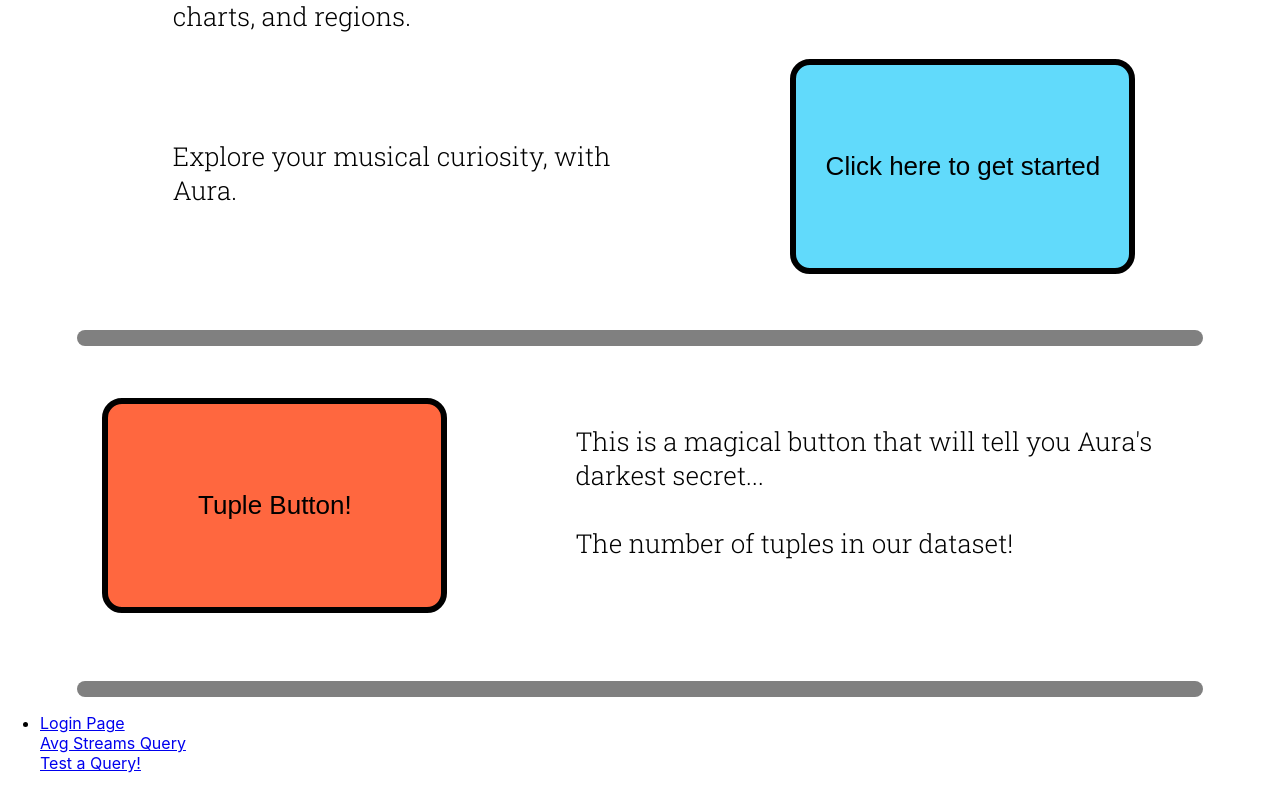
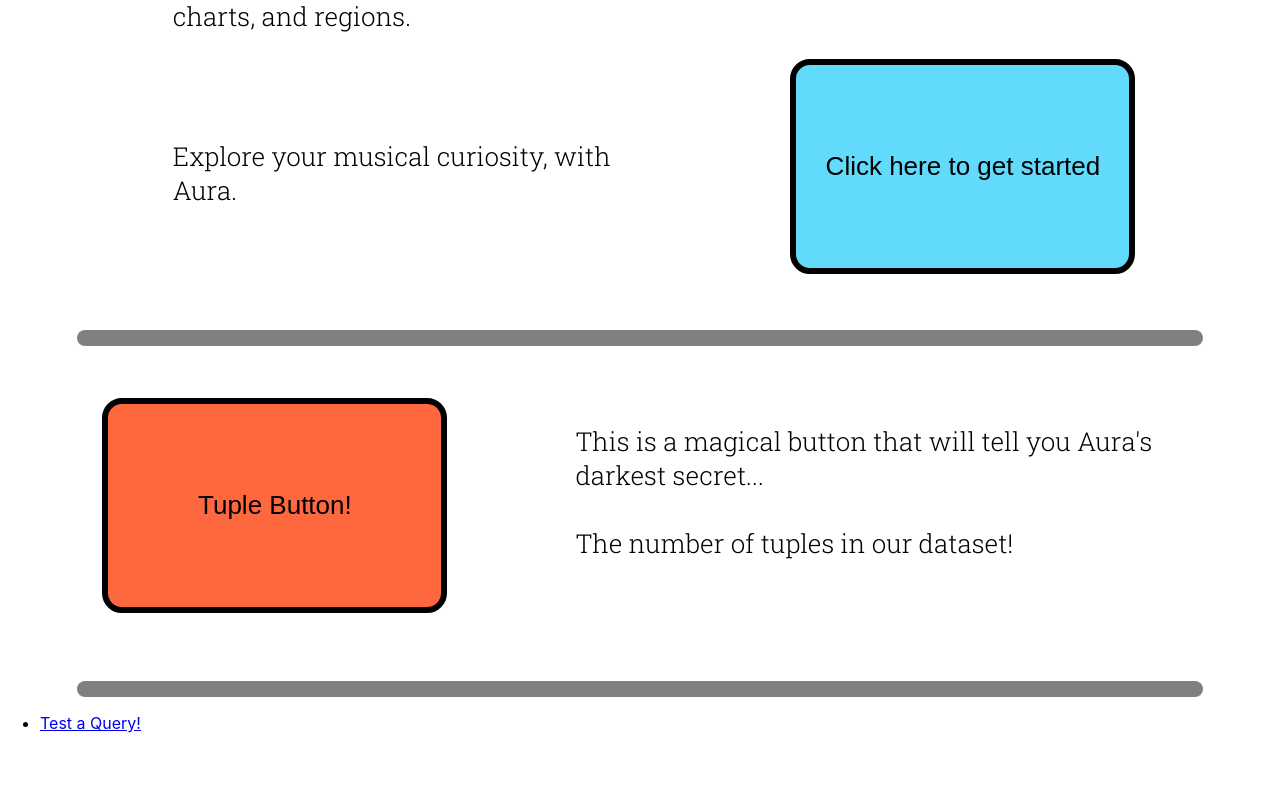
Before and after one commit to MiniMinstrel/Aura, a React (Create React App) app: page / in a window 1280 px wide. Shown: the part 1019-1808 px from the top of the page. After the commit the page ends 1768 px from the top, so only its background shows below. Built offline with nearby package versions, Linux system fonts and the light colour scheme.

Commit message:
Removed Additional Links

```diff
--- a/src/Home.js
+++ b/src/Home.js
@@ -86,10 +86,6 @@ const Home = () => {
         </div>
         <ul>
           <li>
-            <Link to="/Login">Login Page</Link>
-            <br />
-            <Link to="/Avgstreams">Avg Streams Query</Link>
-            <br/>
             <Link to="/TestQuery">Test a Query!</Link>
           </li>
         </ul>
```
